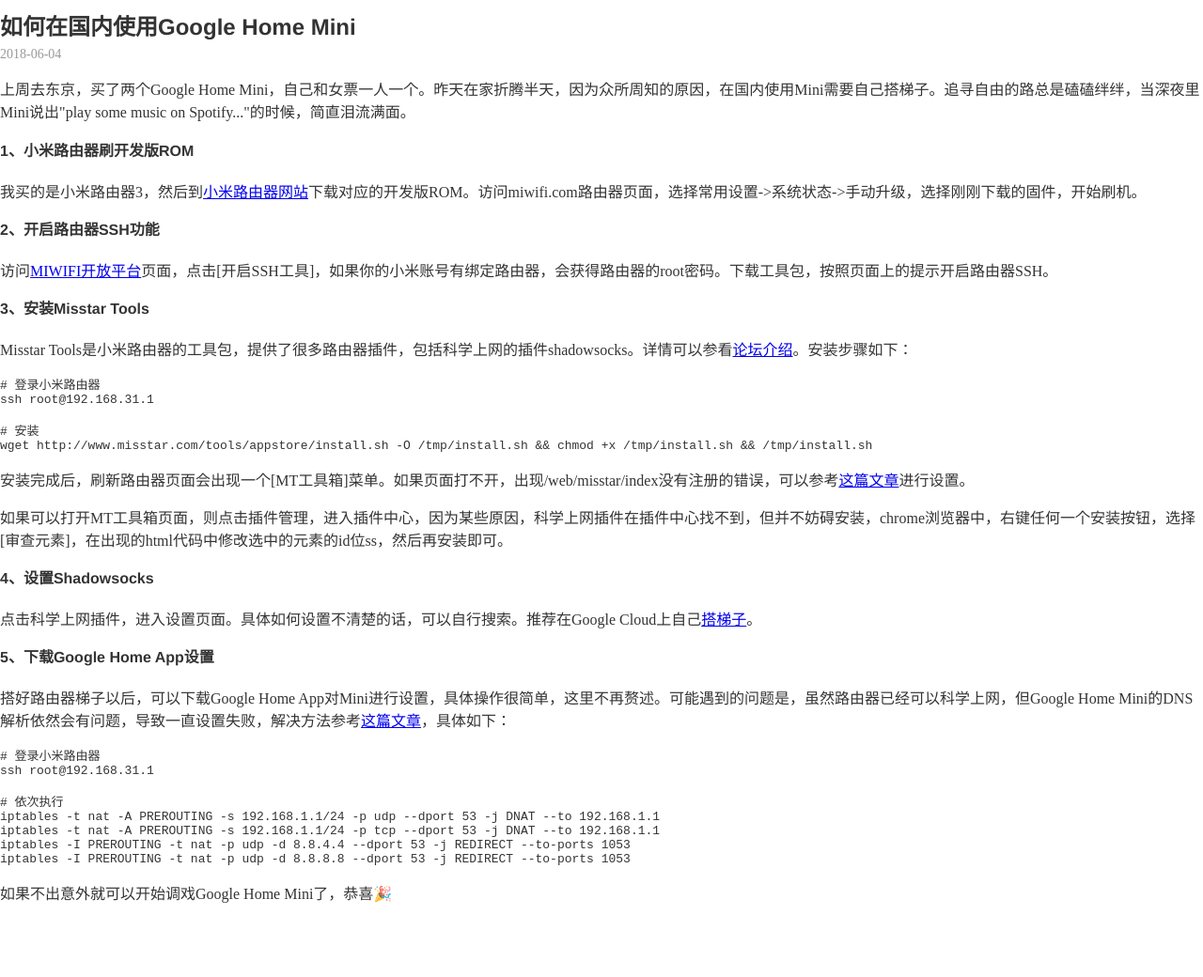
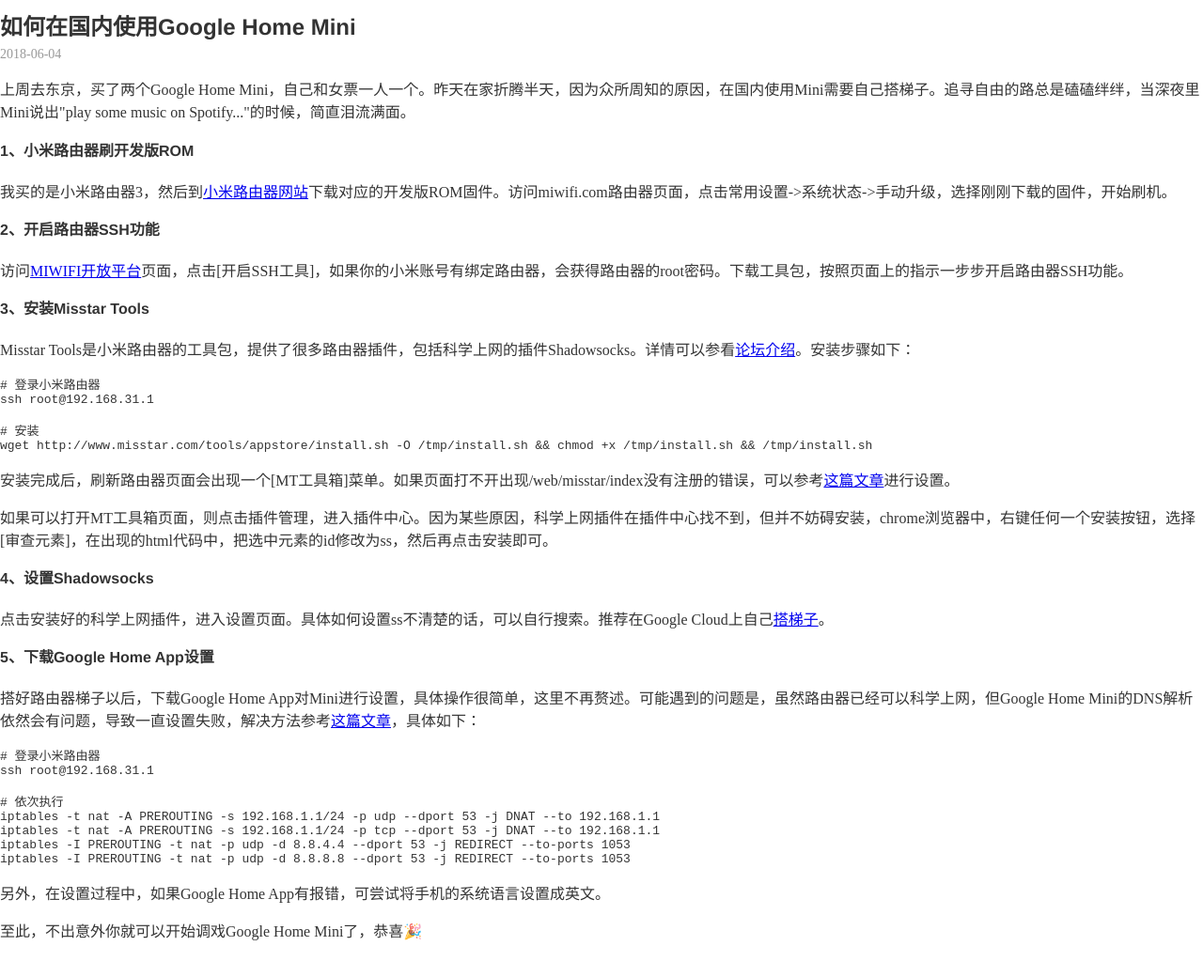
Before and after one commit to hzzheng/cnote, a Gatsby site: page /posts/use-google-home-mini-in-china/ in a window 1280 px wide. Shown: the whole page at 94% size. Built offline with nearby package versions, Linux system fonts and the light colour scheme; Gatsby itself is replaced by a stand-in of ours; some packages are replaced by stand-ins of ours; code samples lack their colours; what typography-theme-fairy-gates would draw is missing.

Commit message:
chore: new post

````diff
--- a/src/posts/use-google-home-mini-in-china.md
+++ b/src/posts/use-google-home-mini-in-china.md
@@ -7,15 +7,15 @@
 
 #### 1、小米路由器刷开发版ROM
 
-我买的是小米路由器3，然后到[小米路由器网站](http://www1.miwifi.com/miwifi_download.html)下载对应的开发版ROM。访问miwifi.com路由器页面，选择常用设置->系统状态->手动升级，选择刚刚下载的固件，开始刷机。
+我买的是小米路由器3，然后到[小米路由器网站](http://www1.miwifi.com/miwifi_download.html)下载对应的开发版ROM固件。访问miwifi.com路由器页面，点击常用设置->系统状态->手动升级，选择刚刚下载的固件，开始刷机。
 
 #### 2、开启路由器SSH功能
 
-访问[MIWIFI开放平台](http://www1.miwifi.com/miwifi_open.html)页面，点击[开启SSH工具]，如果你的小米账号有绑定路由器，会获得路由器的root密码。下载工具包，按照页面上的提示开启路由器SSH。
+访问[MIWIFI开放平台](http://www1.miwifi.com/miwifi_open.html)页面，点击[开启SSH工具]，如果你的小米账号有绑定路由器，会获得路由器的root密码。下载工具包，按照页面上的指示一步步开启路由器SSH功能。
 
 #### 3、安装Misstar Tools
 
-Misstar Tools是小米路由器的工具包，提供了很多路由器插件，包括科学上网的插件shadowsocks。详情可以参看[论坛介绍](http://www.miui.com/thread-4408033-1-1.html)。安装步骤如下：
+Misstar Tools是小米路由器的工具包，提供了很多路由器插件，包括科学上网的插件Shadowsocks。详情可以参看[论坛介绍](http://www.miui.com/thread-4408033-1-1.html)。安装步骤如下：
 
 ```bash
 # 登录小米路由器
@@ -25,21 +25,21 @@
 wget http://www.misstar.com/tools/appstore/install.sh -O /tmp/install.sh && chmod +x /tmp/install.sh && /tmp/install.sh
 ```
 
-安装完成后，刷新路由器页面会出现一个[MT工具箱]菜单。如果页面打不开，出现/web/misstar/index没有注册的错误，可以参考[这篇文章](http://bbs.xiaomi.cn/t-14166902)进行设置。
+安装完成后，刷新路由器页面会出现一个[MT工具箱]菜单。如果页面打不开出现/web/misstar/index没有注册的错误，可以参考[这篇文章](http://bbs.xiaomi.cn/t-14166902)进行设置。
 
-如果可以打开MT工具箱页面，则点击插件管理，进入插件中心，因为某些原因，科学上网插件在插件中心找不到，但并不妨碍安装，chrome浏览器中，右键任何一个安装按钮，选择[审查元素]，在出现的html代码中修改选中的元素的id位ss，然后再安装即可。
+如果可以打开MT工具箱页面，则点击插件管理，进入插件中心。因为某些原因，科学上网插件在插件中心找不到，但并不妨碍安装，chrome浏览器中，右键任何一个安装按钮，选择[审查元素]，在出现的html代码中，把选中元素的id修改为ss，然后再点击安装即可。
 
 
 #### 4、设置Shadowsocks
 
-点击科学上网插件，进入设置页面。具体如何设置不清楚的话，可以自行搜索。推荐在Google Cloud上自己[搭梯子](https://suiyuanjian.com/124.html)。
+点击安装好的科学上网插件，进入设置页面。具体如何设置ss不清楚的话，可以自行搜索。推荐在Google Cloud上自己[搭梯子](https://suiyuanjian.com/124.html)。
 
 
 #### 5、下载Google Home App设置
 
-搭好路由器梯子以后，可以下载Google Home App对Mini进行设置，具体操作很简单，这里不再赘述。可能遇到的问题是，虽然路由器已经可以科学上网，但Google Home Mini的DNS解析依然会有问题，导致一直设置失败，解决方法参考[这篇文章](https://gist.github.com/willwhui/28e8896b6e4560f1cf0d32a5acf501f3)，具体如下：
+搭好路由器梯子以后，下载Google Home App对Mini进行设置，具体操作很简单，这里不再赘述。可能遇到的问题是，虽然路由器已经可以科学上网，但Google Home Mini的DNS解析依然会有问题，导致一直设置失败，解决方法参考[这篇文章](https://gist.github.com/willwhui/28e8896b6e4560f1cf0d32a5acf501f3)，具体如下：
 
-```
+```bash
 # 登录小米路由器
 ssh root@192.168.31.1
 
@@ -50,5 +50,6 @@
 iptables -I PREROUTING -t nat -p udp -d 8.8.8.8 --dport 53 -j REDIRECT --to-ports 1053
 ```
 
+另外，在设置过程中，如果Google Home App有报错，可尝试将手机的系统语言设置成英文。
 
-如果不出意外就可以开始调戏Google Home Mini了，恭喜🎉
+至此，不出意外你就可以开始调戏Google Home Mini了，恭喜🎉
````
